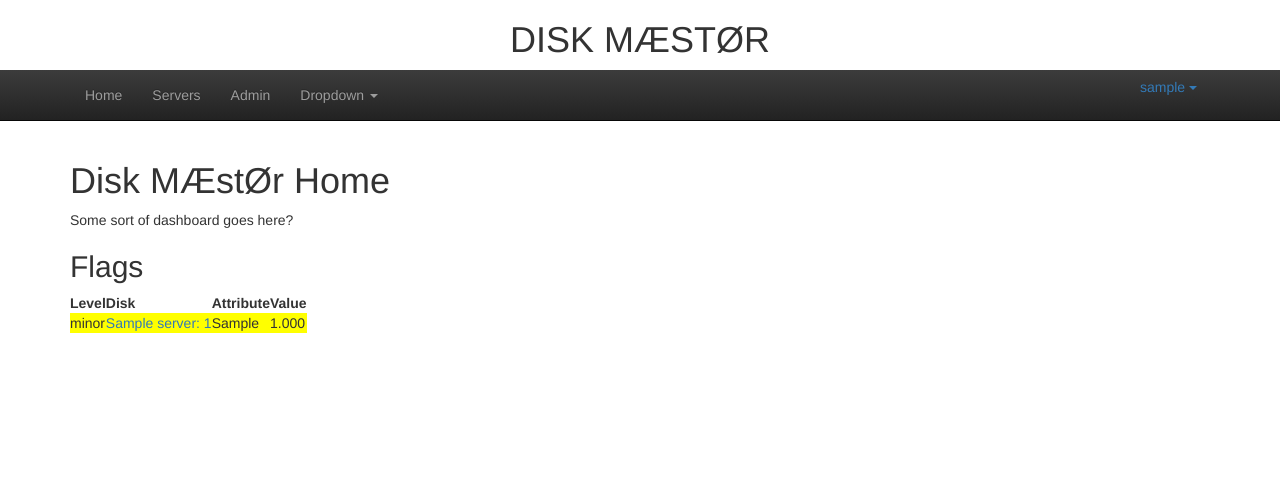
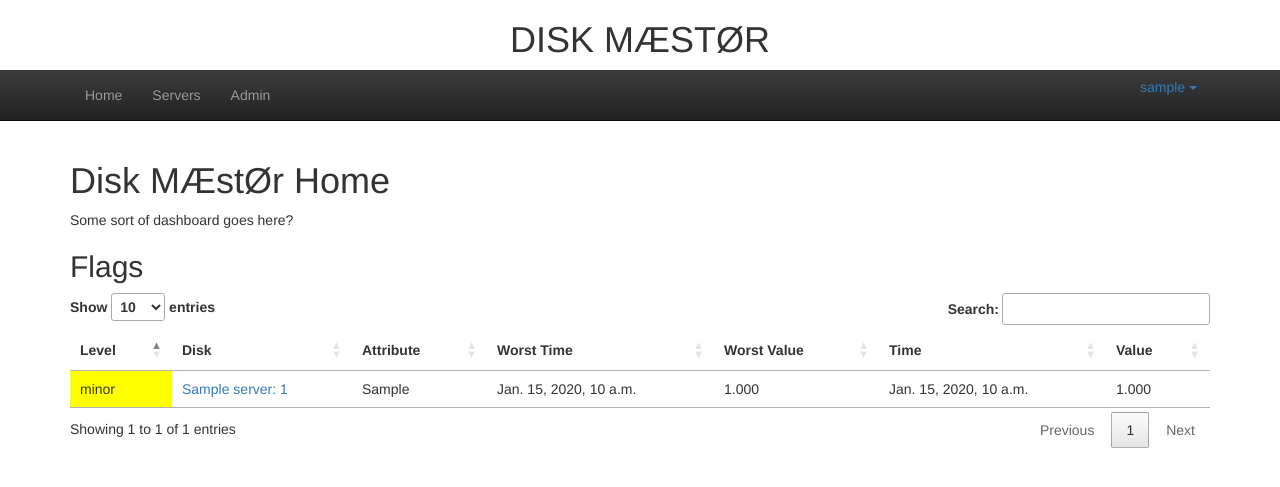
Before and after one commit to amschaal/maestor, a Django app: page /home/ in a window 1280 px wide. Shown: the top 487 px of the page. Run offline with Django 3.2, Linux system fonts and the light colour scheme; a user stored in the database is signed in; tables that the repository leaves empty hold one stand-in row (values such as "Sample post"); parts of the project's set-up code (start-up, migrations or seed data) failed here and were passed over; some libraries are stand-ins or nearby versions.

Commit message:
-changes to diskflags -fix for iostat client script so that it doesn't fail when server is unavailable ...

```diff
--- a/maestor/api.py
+++ b/maestor/api.py
@@ -189,10 +189,13 @@ def disk_values(request):
         unit = 'default'
     elif range < 14 * 24 * 3600 * 1000:
         unit = 'hour'
+        end = int(end) + 3600*1000000
     elif range < 3 * 31 * 24 * 3600 * 1000:
         unit = 'day'
+        end = int(end) + 3600*24*1000000
     else:
         unit = 'week'
+        end = int(end) + 3600*24*7*1000000
 
     start_dt = datetime.fromtimestamp(int(start)/1000.0)
     end_dt = datetime.fromtimestamp(int(end)/1000.0)
@@ -200,7 +203,7 @@ def disk_values(request):
     if unit == 'default':
         if type == 'smartctl':
             fields = ['datetime','value']
-            values = Attribute.objects.filter(name=attr,smart_report__disk=disk,smart_report__created__gte=start_dt,smart_report__created__lte=end_dt).values_list('smart_report__created','raw_value').order_by('smart_report__created')
+            values = Attribute.objects.filter(name=attr,smart_report__disk=disk,smart_report__created__gte=start_dt,smart_report__created__lte=end_dt).values_list('smart_report__created','value').order_by('smart_report__created')
         elif type == 'iostat':
             fields = ['datetime','value']
             values = IOStat.objects.filter(name=attr,disk=disk,created__gte=start_dt,created__lte=end_dt).values_list('created','value').order_by('created')
--- a/maestor/models.py
+++ b/maestor/models.py
@@ -26,41 +26,6 @@ class Disk(models.Model):
     updated = models.DateTimeField(auto_now_add=True)
     def __unicode__(self):
         return '%s: %s'%(self.server,self.pk)
-
-# class IOReport(models.Model):
-#     server = models.ForeignKey(Server)
-#     created = models.DateTimeField(auto_now_add=True)
-#     text = models.TextField()
-#     parsed = models.DateTimeField(blank=True,null=True)
-#     def __unicode__(self):
-#         return '%s: %s'%(self.server, self.created)
-#     def get_previous_report(self):
-#         return IOReport.objects.filter(created__lt=self.created, server=self.server).order_by('-created')[0]
-#     def generate_read_write_rates(self):
-#         try:
-#             last = self.get_previous_report()
-#             if not last:
-#                 return
-#             devices =  [d['unix_device'] for d in IOStat.objects.filter(io_report=self).values('unix_device').distinct()]
-#             for device in devices:
-#                 kB_read = IOStat.objects.get(io_report=self,name='kB_read',unix_device=device)
-#                 kB_wrtn = IOStat.objects.get(io_report=self,name='kB_wrtn',unix_device=device)
-#                 kB_read_last = IOStat.objects.get(io_report=last,name='kB_read',unix_device=device)
-#                 kB_wrtn_last = IOStat.objects.get(io_report=last,name='kB_wrtn',unix_device=device)
-#                 obj, created = IOStat.objects.get_or_create(io_report=self,disk=kB_read.disk,unix_device=kB_read.unix_device,name='read_rate')
-#                 if created:
-#                     print 'read created'
-#                     obj.value = str(round((float(kB_read.value)-float(kB_read_last.value))/(kB_read.io_report.created-kB_read_last.io_report.created).total_seconds(),3))
-#                     print obj.value
-#                     obj.save()
-#                 obj, created = IOStat.objects.get_or_create(io_report=self,disk=kB_read.disk,unix_device=kB_read.unix_device,name='write_rate')
-#                 if created:
-#                     print 'write created'
-#                     obj.value = str(round((float(kB_wrtn.value)-float(kB_wrtn_last.value))/(kB_wrtn.io_report.created-kB_wrtn_last.io_report.created).total_seconds(),3))
-#                     print obj.value
-#                     obj.save()
-#         except Exception, e:
-#             print e
 
 class IOStat(models.Model):
 #     io_report = models.ForeignKey(IOReport)
@@ -161,15 +126,11 @@ class Flag(models.Model):
         return self.iostat_attr if self.iostat_attr else self.smartreport_attr
     def attr_type(self):
         return 'iostat' if self.iostat_attr else 'smartctl'
-
     def __unicode__(self):
         if self.iostat_attr:
             return 'IOStat %s'%(self.iostat_attr)
         elif self.smartreport_attr:
             return 'SmartReport %s'%(self.smartreport_attr)
-
-
-
 
 class FlagRange(models.Model):
     WARNING_LEVEL_CHOICES = (('minor','Minor'),('moderate','Moderate'),('severe','Severe'),)
@@ -177,6 +138,9 @@ class FlagRange(models.Model):
     level = models.CharField(max_length=10,choices=WARNING_LEVEL_CHOICES)
     minimum = models.DecimalField(max_digits=16,decimal_places=3,blank=True,null=True)
     maximum = models.DecimalField(max_digits=16,decimal_places=3,blank=True,null=True)
+    @staticmethod
+    def choice_value(choice):
+        return [choice[0] for choice in FlagRange.WARNING_LEVEL_CHOICES].index(choice)
 
 class DiskFlag(models.Model):
     flag = models.ForeignKey(Flag,related_name="disk_flags")
@@ -185,3 +149,5 @@ class DiskFlag(models.Model):
     updated = models.DateTimeField(auto_now_add=True)
     time = models.DateTimeField(blank=True,null=True)
     value = models.DecimalField(max_digits=16,decimal_places=3)
+    worst_time = models.DateTimeField(blank=True,null=True)
+    worst_value = models.DecimalField(max_digits=16,decimal_places=3,blank=True,null=True)
--- a/maestor/settings.py
+++ b/maestor/settings.py
@@ -39,6 +39,7 @@ INSTALLED_APPS = (
     'maestor',
     'crispy_forms',
     'rest_framework',
+    'django_extensions',
 )
 
 MIDDLEWARE_CLASSES = (
@@ -110,7 +111,7 @@ STATICFILES_DIRS = (
 )
 
 LOGIN_REDIRECT_URL = '/'
-
+LOGIN_URL = '/'
 if USE_CAS:
     CAS_SERVER_URL = "https://cas.ucdavis.edu/cas/"
     CAS_VERSION = '2'
--- a/maestor/views.py
+++ b/maestor/views.py
@@ -1,27 +1,31 @@
 from django.shortcuts import render, redirect
 from maestor.models import Disk, Server, SmartReport, Attribute, WarningCriteria, IOStat, Flag, DiskFlag, FlagRange
+from django.contrib.auth.decorators import login_required
 import datetime
 def index(request):
     if request.user.is_authenticated():
         return redirect('home')
     context = {}
     return render(request, 'maestor/index.html', context)
-
+@login_required
 def home(request):
     context={'flags':DiskFlag.objects.all()}
     return render(request, 'maestor/home.html', context)
 
+@login_required
 def servers(request):
     context = {}
     context['servers'] = Server.objects.all()
     return render(request, 'maestor/servers.html', context)
 
+@login_required
 def server_disks(request,server):
     server = Server.objects.get(pk=server)
     context = {}
     context['server'] = server
     return render(request, 'maestor/server_disks.html', context)
 
+@login_required
 def model_disks(request):
     model = request.GET.get('model',None)
     firmware = request.GET.get('firmware',None)
@@ -32,12 +36,14 @@ def model_disks(request):
     context = {'disks':disks,'model':model,'firmware':firmware}
     return render(request, 'maestor/model_disks.html', context)
 
+@login_required
 def disk_details(request,disk):
     disk = Disk.objects.get(pk=disk)
     context = {}
     context['disk'] = disk
     return render(request, 'maestor/disk_details.html', context)
 
+@login_required
 def smart_report_body(request,smart_report):
     smart_report = SmartReport.objects.get(pk=smart_report)
     context = {}
--- a/templates/base.html
+++ b/templates/base.html
@@ -25,6 +25,7 @@
 </style>
     <!-- Optional theme -->
 	<link rel="stylesheet" href="//netdna.bootstrapcdn.com/bootstrap/3.0.3/css/bootstrap-theme.min.css">
+<script src="//code.jquery.com/jquery-1.11.1.min.js"></script>
 <script src="https://ajax.googleapis.com/ajax/libs/angularjs/1.2.7/angular.min.js"></script>
 <script src="/static/angular/bootstrap-ui.js"></script>
 <script>
@@ -61,12 +62,12 @@ main.config(function($interpolateProvider) {
             <li><a href="{% url 'home' %}">Home</a></li>
             <li><a href="{% url 'servers' %}">Servers</a></li>
             <li><a href="{% url 'admin:index' %}">Admin</a></li>
-            <li class="dropdown">
+            <!-- <li class="dropdown">
               <a href="#" class="dropdown-toggle" data-toggle="dropdown">Dropdown <b class="caret"></b></a>
               <ul class="dropdown-menu">
                 <li><a href="#">Action</a></li>
               </ul>
-            </li>
+            </li> -->
             {% endif %}
           </ul>
 
--- a/templates/maestor/home.html
+++ b/templates/maestor/home.html
@@ -5,16 +5,36 @@
 .moderate{background-color:orange;}
 .severe{background-color:red;}
 </style>
+<link rel="stylesheet" type="text/css" href="//cdn.datatables.net/1.10.1/css/jquery.dataTables.css">
+
 <h1>Disk MÆstØr Home</h1>
 <p>Some sort of dashboard goes here?</p>
 <h2>Flags</h2>
-<table>
-<tr><th>Level</th><th>Disk</th><th>Attribute</th><th>Value</th></tr>
+<table id="flags">
+<thead>
+<tr><th>Level</th><th>Disk</th><th>Attribute</th><th>Worst Time</th><th>Worst Value</th><th>Time</th><th>Value</th></tr>
+</thead>
+<tbody>
 {% for f in flags%}
-<tr class="{{f.flag_range.level}}"><td>{{f.flag_range.level}}</td><td><a href="{% url 'disk_details' disk=f.disk.id %}?chart={{f.flag.attr_type|urlencode}}__{{f.flag.attr_name|urlencode}}#/charts">{{f.disk}}</a></td><td>{{f.flag.attr_name}}</td><td>{{f.value}}</td></tr>
+<tr>
+<td class="{{f.flag_range.level}}">{{f.flag_range.level}}</td>
+<td><a href="{% url 'disk_details' disk=f.disk.id %}?chart={{f.flag.attr_type|urlencode}}__{{f.flag.attr_name|urlencode}}#/charts">{{f.disk}}</a></td>
+<td>{{f.flag.attr_name}}</td>
+<td>{{f.worst_time}}</td>
+<td>{{f.worst_value}}</td>
+<td>{{f.time}}</td>
+<td>{{f.value}}</td>
+</tr>
 {% endfor %}
+</tbody>
 </table>
 {% endblock %}
 
 {% block 'scripts' %}
+<script src="//cdn.datatables.net/1.10.1/js/jquery.dataTables.min.js"></script>
+<script>
+$(document).ready(function() {
+    $('#flags').dataTable();
+} );
+</script>
 {% endblock %}
```
Also changed, not shown: maestor/flags.py (+9 -3 lines), scripts/iostat_client.py (+8 -4 lines), static/scripts/disk_details.js (+9 -1 lines).
